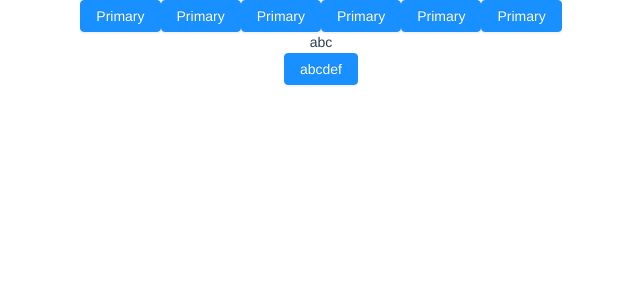
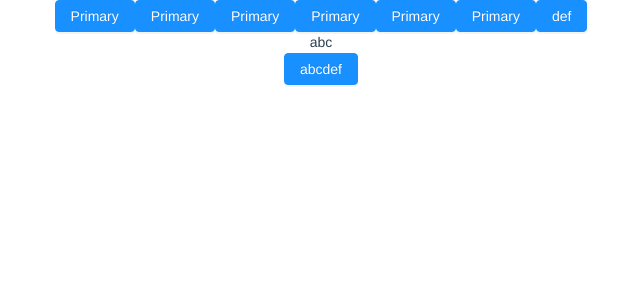
Before and after one commit to tianjinsha/vue-cli, a Vue app: page / in a window 1280 px wide. Shown: the top 300 px of the page, without its empty margins (319-959 px from the left). Built offline with nearby package versions, Linux system fonts and the light colour scheme.

Commit message:
桌面修改4

```diff
--- a/src/components/HelloWorld.vue
+++ b/src/components/HelloWorld.vue
@@ -6,6 +6,7 @@
 	<a-button type="primary">Primary</a-button>
 	<a-button type="primary">Primary</a-button>
 	<a-button type="primary">Primary</a-button>
+	<a-button type="primary">def</a-button>
   </div>
 </template>
 
```
